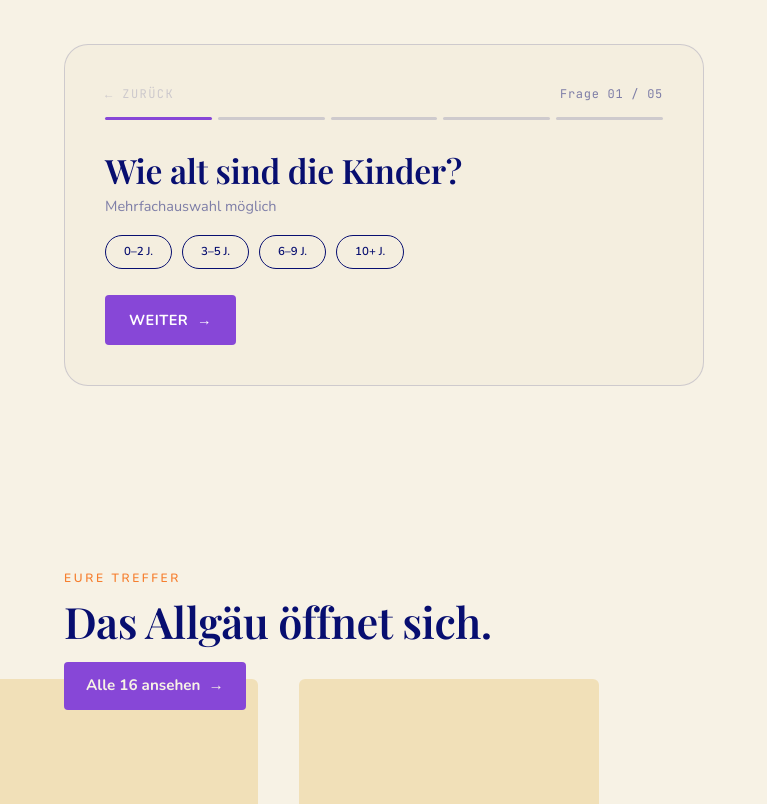
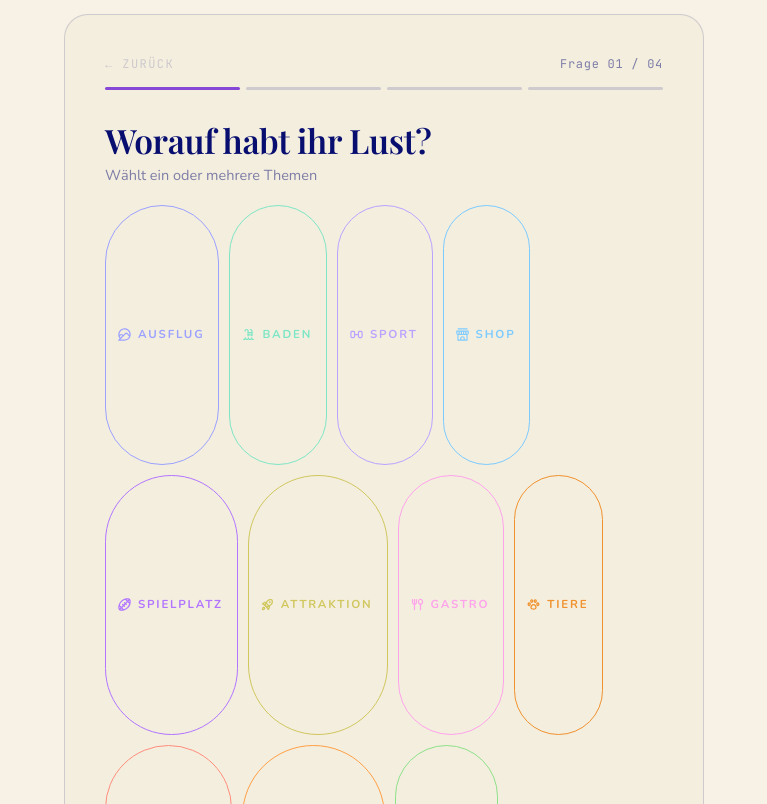
Before and after one commit to sarahmschaefer-crypto/allgaeu-mit-kids, a Next.js app: page / in a window 1280 px wide. Shown: the part 5000-5804 px from the top of the page, without its empty margins (0-767 px from the left). Built offline with nearby package versions, Linux system fonts and the light colour scheme.

Commit message:
H+F2: 'Alter' projektweit aus UI entfernt (Filter, Quiz, Detail, Karten; Logik inert/reversibel); Landing-Quiz zeigt alle 11 Tags via Filter-Tag-Komponente
Co-Authored-By: Claude Opus 4.8 <noreply@anthropic.com>

```diff
--- a/app/ausflug/[id]/page.tsx
+++ b/app/ausflug/[id]/page.tsx
@@ -16,17 +16,6 @@ export async function generateMetadata({ params }: { params: Promise<{ id: strin
   const dest = getDest(id)
   if (!dest) return { title: 'Ausflugsziel' }
   return { title: dest.name, description: dest.blurb }
-}
-
-// "Für Kinder" range label from the age buckets present on a destination.
-function agesLabel(ages: string[]): string {
-  const order = ['0-2', '3-5', '6-9', '10+']
-  const present = order.filter((o) => ages.includes(o))
-  if (!present.length) return 'Jedes Alter'
-  const lo = present[0].split('-')[0]
-  const hi = present[present.length - 1]
-  if (hi === '10+') return `ab ${lo} Jahre`
-  return `${lo}–${hi.split('-')[1]} Jahre`
 }
 
 const WEATHER_LABEL: Record<string, string> = {
@@ -48,7 +37,6 @@ export default async function DetailPage({ params }: { params: Promise<{ id: str
   // the extra facts (Für Kinder / Wetter) that weren't covered by them.
   const facts: { label: string; value: string }[] = [
     { label: 'Ort', value: info.ort },
-    { label: 'Für Kinder', value: agesLabel(dest.ages) },
     { label: 'Dauer des Ausflugs', value: info.dauer },
     { label: 'Öffnungszeiten', value: info.oeffnungszeiten },
     { label: 'Preis', value: info.preis },
--- a/app/story.css
+++ b/app/story.css
@@ -168,6 +168,8 @@
 #story-root .ctrl-label { display: flex; align-items: center; gap: 10px; font-weight: 700; font-size: 1.05rem; color: var(--ink); margin-bottom: 14px; }
 #story-root .ctrl-num { font-family: var(--font-mono); font-size: 12px; font-weight: 500; color: var(--brand-pink); letter-spacing: .06em; }
 #story-root .chiprow { display: flex; flex-wrap: wrap; gap: 10px; }
+/* Quiz „Worauf habt ihr Lust?": Filter-Tags brauchen .shapes-root-Scope; Hintergrund neutralisieren. */
+#story-root .shapes-root.lquiz-tagscope { background: transparent; color: inherit; font-size: inherit; line-height: inherit; }
 /* .chip → vereinheitlicht (global in globals.css) */
 #story-root .matcher-results { background: color-mix(in oklab, var(--paper-2) 70%, var(--paper)); border: 1px solid var(--line); border-radius: 24px; padding: clamp(22px,3vw,34px); position: sticky; top: 24px; }
 #story-root .results-head { display: flex; align-items: flex-end; justify-content: space-between; gap: 18px; padding-bottom: 20px; margin-bottom: 20px; border-bottom: 1px solid var(--line); }
--- a/components/shapes/ExploreView.tsx
+++ b/components/shapes/ExploreView.tsx
@@ -7,7 +7,6 @@ import { useState } from 'react'
 import type { CSSProperties } from 'react'
 import { useRouter } from 'next/navigation'
 import {
-  AGES,
   TIMES,
   BUDGETS,
   LUST_TAGS,
@@ -264,7 +263,6 @@ export function ExploreView({
                   <p className="caption" style={{ fontSize: 12.5, marginTop: 8 }}>Ort nicht in der Liste – es werden Namenstreffer angezeigt.</p>
                 ))}
               </div>
-              <FacetGroup title="Alter der Kinder" items={AGES} sel={sel.ages} onToggle={(id) => toggleIn('ages', id)} />
               <LustFacet sel={sel.types} onToggle={(id) => toggleIn('types', id)} />
               <FacetGroup title="Verfügbare Zeit" items={TIMES} sel={sel.times} onToggle={(id) => toggleIn('times', id)} />
               <FacetGroup title="Budget" items={BUDGETS} sel={sel.budgets} onToggle={(id) => toggleIn('budgets', id)} />
--- a/components/shapes/primitives.tsx
+++ b/components/shapes/primitives.tsx
@@ -99,8 +99,6 @@ export function TagLabel({ tag, light }: { tag: string; light?: boolean }) {
 }
 
 export function MetaRow({ dest }: { dest: ShapesDest }) {
-  const minAge = ({ '0-2': 0, '3-5': 3, '6-9': 6, '10+': 10 } as Record<string, number>)[dest.ages[0]] ?? 0
-  const ageLabel = minAge === 0 ? 'Jedes Alter' : `ab ${minAge} J.`
   const budget = BUDGETS.find((b) => b.id === dest.budget)
   const time = TIMES.find((t) => t.id === dest.time)
   const Item = ({ children }: { children: ReactNode }) => (
@@ -109,8 +107,6 @@ export function MetaRow({ dest }: { dest: ShapesDest }) {
   const Sep = () => <span aria-hidden="true" style={{ color: 'var(--line)', fontWeight: 400 }}>/</span>
   return (
     <div style={{ display: 'flex', flexWrap: 'wrap', gap: '4px 10px', alignItems: 'center' }}>
-      <Item>{ageLabel}</Item>
-      <Sep />
       <Item>{time?.label}</Item>
       <Sep />
       <Item>{budget?.glyph}</Item>
--- a/components/story/LandingQuiz.tsx
+++ b/components/story/LandingQuiz.tsx
@@ -6,6 +6,8 @@ import { useState } from 'react'
 import { QUESTIONS } from '@/lib/shapes/questions'
 import { Reveal } from '@/components/story/Reveal'
 import { useMatch, type ArrField } from '@/components/story/MatchContext'
+import { Tag } from '@/components/shapes/primitives'
+import { TYPES } from '@/lib/shapes/data'
 
 function scrollToGallery() {
   const el = document.querySelector('#story-root .horizontal')
@@ -50,6 +52,16 @@ export function LandingQuiz() {
           <div key={step} className="lquiz-body">
             <h3 className="display lquiz-q">{cur.q}</h3>
             {cur.hint && <p className="lquiz-hint">{cur.hint}</p>}
+            {cur.key === 'types' ? (
+              <div className="chiprow lquiz-chips shapes-root lquiz-tagscope">
+                {cur.options.map((o) => {
+                  const t = TYPES[o.id as keyof typeof TYPES]
+                  return (
+                    <Tag key={o.id} label={t.label} icon={t.icon} color={t.color} on={isOn(o.id)} onClick={() => choose(o.id)} />
+                  )
+                })}
+              </div>
+            ) : (
               <div className="chiprow lquiz-chips">
                 {cur.options.map((o) => (
                   <button key={o.id} type="button" className={`chip${isOn(o.id) ? ' on' : ''}`} onClick={() => choose(o.id)}>
@@ -57,6 +69,7 @@ export function LandingQuiz() {
                   </button>
                 ))}
               </div>
+            )}
           </div>
 
           <button className="btn btn--primary lquiz-next" onClick={next}>
--- a/lib/shapes/questions.ts
+++ b/lib/shapes/questions.ts
@@ -2,15 +2,16 @@
 // landing Matcher (quick, all-at-once) and the /quiz page (step-by-step) read
 // these, so they're truly "aus einem Guss": same wording, same options, same
 // chips.
-import { AGES, TIMES, BUDGETS, LUST_TAGS } from './data'
+import { TIMES, BUDGETS, TYPES } from './data'
 
 export type QOption = { id: string; label: string }
 export type QKey = 'ages' | 'types' | 'times' | 'budgets' | 'weather'
 export type Question = { key: QKey; q: string; short: string; hint?: string; multi: boolean; options: QOption[] }
 
+// "Alter der Kinder" wurde projektweit entfernt (Sarah-Feedback). REVERSIBEL:
+// ages-Frage hier wieder ergänzen (AGES aus ./data importieren) bringt den Schritt zurück.
 export const QUESTIONS: Question[] = [
-  { key: 'ages', q: 'Wie alt sind die Kinder?', short: 'Alter', hint: 'Mehrfachauswahl möglich', multi: true, options: AGES.map((a) => ({ id: a.id, label: a.label })) },
-  { key: 'types', q: 'Worauf habt ihr Lust?', short: 'Lust', hint: 'Wählt ein oder mehrere Themen', multi: true, options: LUST_TAGS.map((t) => ({ id: t.id, label: t.label })) },
+  { key: 'types', q: 'Worauf habt ihr Lust?', short: 'Lust', hint: 'Wählt ein oder mehrere Themen', multi: true, options: Object.values(TYPES).map((t) => ({ id: t.id, label: t.label })) },
   { key: 'times', q: 'Wie viel Zeit habt ihr?', short: 'Zeit', multi: false, options: TIMES.map((t) => ({ id: t.id, label: t.label })) },
   { key: 'budgets', q: 'Wie viel darf’s kosten?', short: 'Budget', multi: false, options: BUDGETS.map((b) => ({ id: b.id, label: b.label })) },
   { key: 'weather', q: 'Wie ist das Wetter heute?', short: 'Wetter', multi: false, options: [{ id: 'gut', label: 'Schön & trocken' }, { id: 'regen', label: 'Regnerisch' }] },
```
Lines whose indentation alone changed are shown as unchanged.
